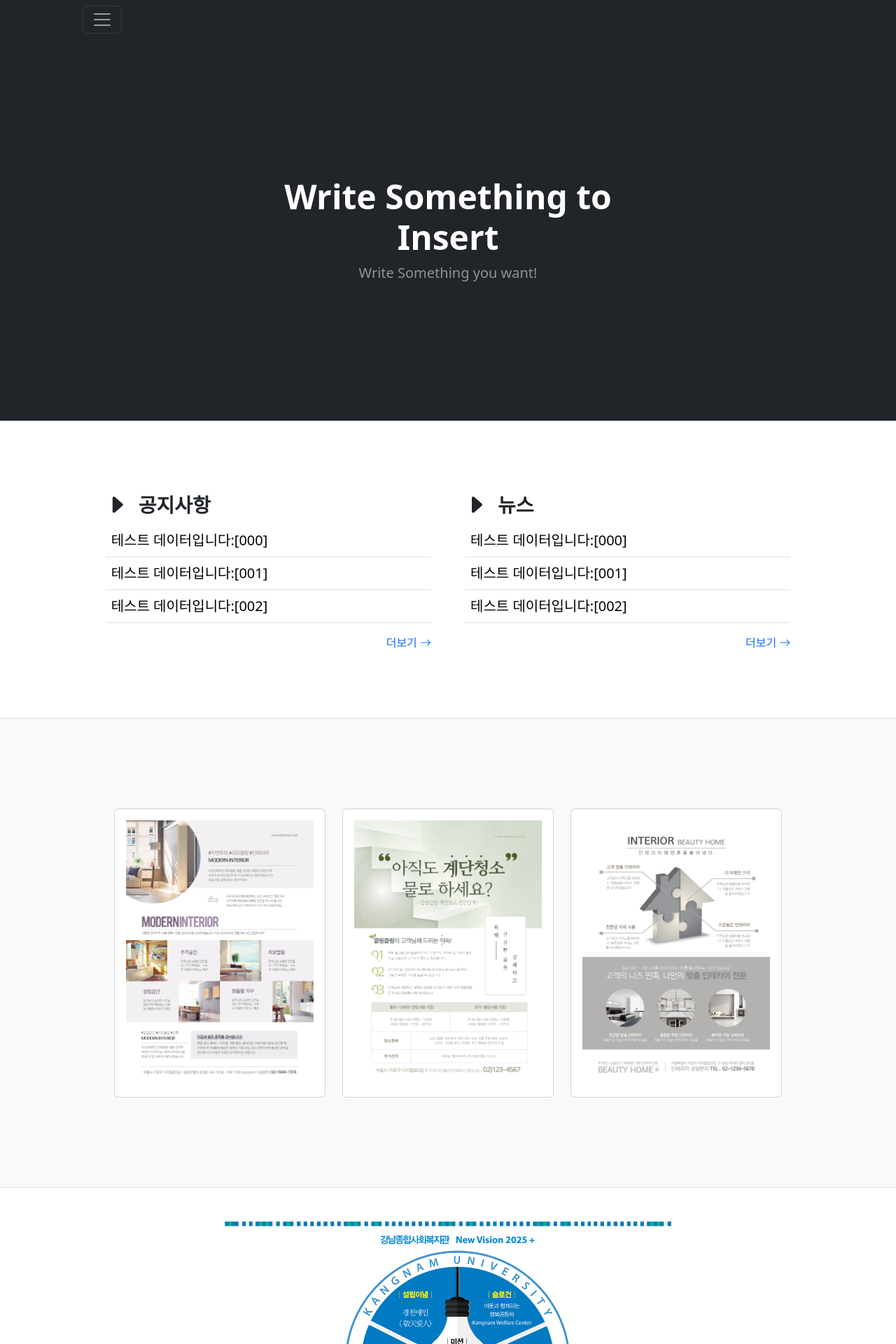
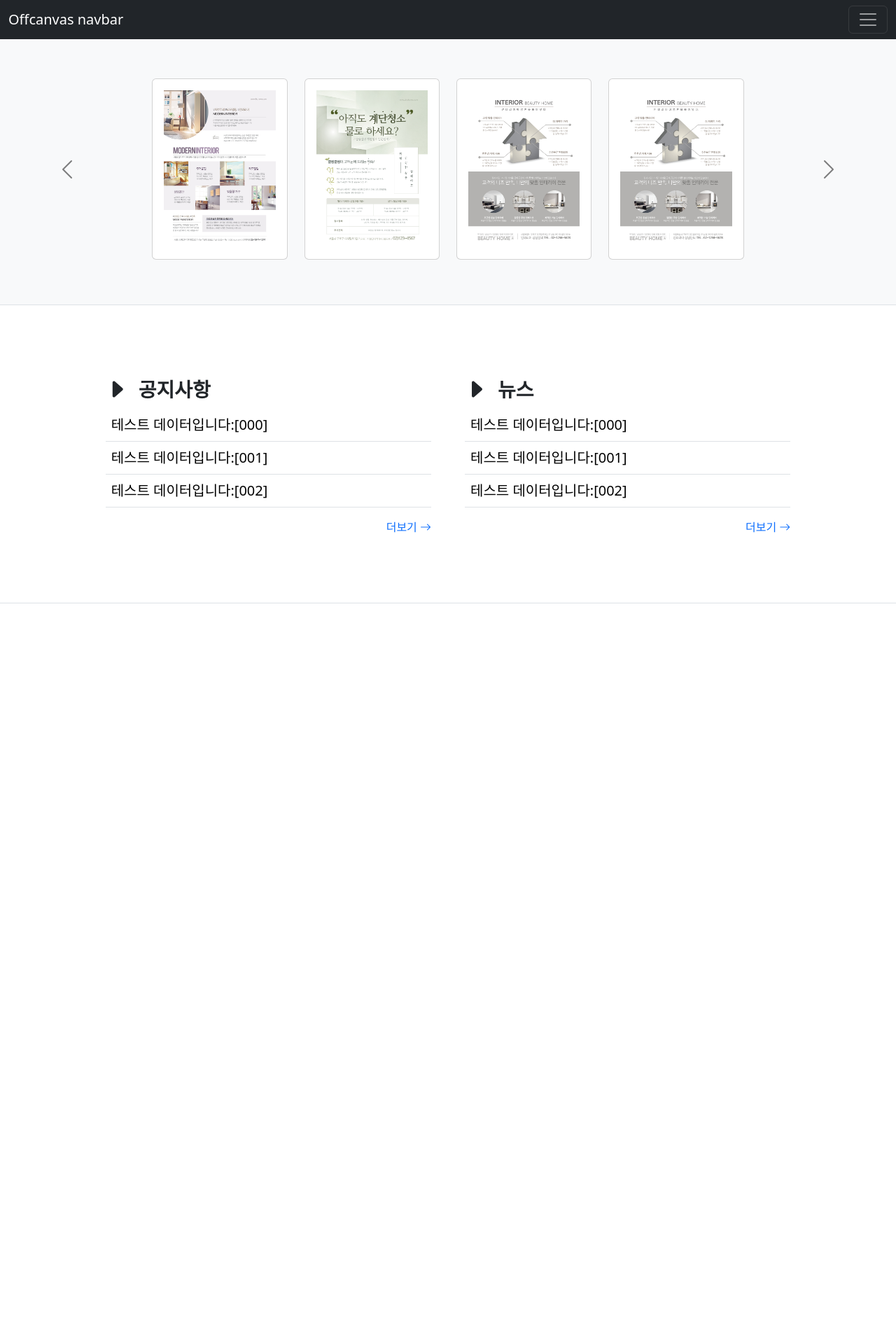
Before and after one commit to crossbat/team_project, a Django app: page / in a window 1280 px wide. Shown: the top 1920 px of the page at 70% size. After the commit the page ends 862 px from the top, so only its background shows below. Run offline with Django 4.2, Linux system fonts and the light colour scheme; data comes from the database, SQL or seed files in the repository; some libraries are stand-ins or nearby versions.

Commit message:
arrow change(dark) & navigation change(offcanvas)

```diff
--- a/templates/base.html
+++ b/templates/base.html
@@ -19,14 +19,70 @@
 	<a id="MOVE_TOP_BTN" class = "text-decoration-none fs-1" href="#">
 		<i class = "bi bi-arrow-up-circle-fill"></i>
 	</a>
-		<!-- Responsive navbar-->
-		<nav class="navbar navbar-expand-lg navbar-dark bg-dark">
-			<div class="container px-5">
-				<button class="navbar-toggler" type="button" data-bs-toggle="collapse" data-bs-target="#navbarSupportedContent" aria-controls="navbarSupportedContent" aria-expanded="false" aria-label="Toggle navigation"><span class="navbar-toggler-icon"></span></button>
-				<div class="collapse navbar-collapse" id="navbarSupportedContent">
+	<nav class="navbar navbar-dark bg-dark fixed-top">
+			<div class="container-fluid">
+				<a class="navbar-brand" href="#">Offcanvas navbar</a>
+				<button class="navbar-toggler" type="button" data-bs-toggle="offcanvas" data-bs-target="#offcanvasNavbar" aria-controls="offcanvasNavbar">
+					<span class="navbar-toggler-icon"></span>
+				</button>
+				<div class="offcanvas offcanvas-end" tabindex="-1" id="offcanvasNavbar" aria-labelledby="offcanvasNavbarLabel">
+					<div class="offcanvas-header">
+						<h5 class="offcanvas-title" id="offcanvasNavbarLabel">Offcanvas</h5>
+						<button type="button" class="btn-close text-reset" data-bs-dismiss="offcanvas" aria-label="Close"></button>
+					</div>
+					<div class="offcanvas-body">
+						<ul class="navbar-nav justify-content-end flex-grow-1 pe-3">
+							<li class="nav-item">
+								<a class="nav-link active" aria-current="page" href="#">Home</a>
+							</li>
+							<li class="nav-item">
+								<a class="nav-link" href="#">Link</a>
+							</li>
+							<li class="nav-item dropdown">
+								<a class="nav-link dropdown-toggle" href="#" id="offcanvasNavbarDropdown" role="button" data-bs-toggle="dropdown" aria-expanded="false">
+									Dropdown
+								</a>
+								<ul class="dropdown-menu" aria-labelledby="offcanvasNavbarDropdown">
+									<li><a class="dropdown-item" href="#">Action</a></li>
+									<li><a class="dropdown-item" href="#">Another action</a></li>
+									<li>
+										<hr class="dropdown-divider">
+									</li>
+									<li><a class="dropdown-item" href="#">Something else here</a></li>
+								</ul>
+							</li>
+						</ul>
+						<form class="d-flex">
+							<input class="form-control me-2" type="search" placeholder="Search" aria-label="Search">
+							<button class="btn btn-outline-success" type="submit">Search</button>
+						</form>
+					</div>
+				</div>
+			</div>
+		</nav>
+		<!-- Responsive navbar
+		<nav class="navbar navbar-expand-lg navbar-dark bg-dark fixed-top">
+			<div class="container-fluid px-5">
+				<a class = "navbar-brand" href = "#">navbar</a>
+				<button class="navbar-toggler" type="button" data-bs-toggle="offcanvas" data-bs-target="#offcanvasNavbar" aria-controls="offcanvasNavbar">
+				  <span class="navbar-toggler-icon"></span>
+				</button>
+				<div class="offcanvas offcanvas-start" tabindex = '-1' id="offcanvasNavbar" aria-labelledby = "offcanvasNavbarLabel">
 					<ul class="navbar-nav mx-auto mb-2 mb-lg-0">
 						<li class="nav-item dropdown">
 							<a class="nav-link fs-3 px-5 mx-3" href="{%  url 'index:index' %}">단체 소개</a>
+							<ul class = "dropdown-menu dropdown-menu-dark" style = "top:100%; left:22%" aria-labelledby = "navbarDarkDropdownMenuLink">
+								<li><a class = "dropdown-item" href = "#">content 1</a></li>
+								<li><a class = "dropdown-item" href = "#">content 2</a></li>
+								<li><a class = "dropdown-item" href = "#">content 3</a></li>
+							</ul>
+						</li>
+						<li class="nav-item dropdown">
+							<a class="nav-link fs-3 px-5 mx-3" href="#!" id = "navbarDarkDropdownMenuLink" role = "button" data-bs-toggle="dropdown" aria-expanded ="false">공지사항 | 뉴스</a>
+							<ul class="dropdown-menu dropdown-menu-dark" style = "top:100%; left:22%;" aria-labelledby="navbarDarkDropdownMenuLink">
+								<li><a class = "dropdown-item" href="{% url 'eventNews:event' %}">공지사항</a></li>
+								<li><a class = "dropdown-item" href="{% url 'eventNews:news' %}">뉴스</a></li>
+							</ul>
 						</li>
 						<li class="nav-item dropdown">
 							<a class="nav-link fs-3 px-5 mx-3" href="#!" id = "navbarDarkDropdownMenuLink" role = "button" data-bs-toggle="dropdown" aria-expanded ="false">공지사항 | 뉴스</a>
@@ -45,51 +101,10 @@
 				</div>
 			</div>
 		</nav>
+		-->
 		<!-- Header-->
 		{% block content %}
 		{% endblock %}
-		<!-- Footer-->
-		<section class = "bg-dark">
-			<div class = "container-fluid">
-				<footer class="row py-5 border-top justify-content-center">
-					<div class = "col-5">
-						<div class = "container-fluid d-flex align-items-center">
-							<a href="{% url 'index:index' %}" class = "text-decoration-none fs-1 text-white"><i class="bi bi-archive-fill"></i></a>
-							<span class = "text-white fs-4 ps-3" >사이트이름을 적어주세요</span>
-						</div>
-						<hr class = "text-white">
-						<p class = "text-muted">
-							경기도 용인시 기흥구 강남로 40(구갈동) 우(16979)
-							<br>
-							대표전화 : 031-280-3500 팩스 : 031-280-3173
-						</p>
-
-					</div>
-					<div class = "col-5">
-						<ul class = "nav justify-content-end">
-							<li class = "nav-item px-2">
-								<a href="#" class = "nav-link text-white fs-5">단체 소개</a>
-								<a href="#" class = "nav-link text-muted fs-6">비전 및 미션</a>
-								<a href="#" class = "nav-link text-muted fs-6">조직도</a>
-							</li>
-							<li class = "nav-item px-2">
-								<a href="#" class = "nav-link text-white fs-5">공지사항 | 뉴스</a>
-								<a href="{% url 'eventNews:event' %}" class = "nav-link text-muted fs-6">공지사항</a>
-								<a href="{% url 'eventNews:news' %}" class = "nav-link text-muted fs-6">뉴스</a>
-							</li>
-							<li class = "nav-item px-2">
-								<a href="{% url 'Post:post' %}" class = "nav-link text-white fs-5">간행물 게시판</a>
-							</li>
-							<li class = "nav-item px-2">
-								<a href="#" class = "nav-link text-white fs-5">Content</a>
-							</li>
-						</ul>
-					</div>
-				</footer>
-				<footer>
-				</footer>
-			</div>
-		</section>
 		<!-- Bootstrap core JS-->
 		<script src="https://cdn.jsdelivr.net/npm/bootstrap@5.2.3/dist/js/bootstrap.bundle.min.js"></script>
 		<!-- jquery -->
--- a/templates/index.html
+++ b/templates/index.html
@@ -2,18 +2,61 @@
 {% load static %}
 {% block content %}
 <!-- Header-->
-<header class="bg-dark" style="padding-top : 100px; padding-bottom :100px">
-	<div class="container px-5 py-5">
-		<div class="row gx-5 justify-content-center">
-			<div class="col-lg-6">
-				<div class="text-center my-5">
-					<h1 class="display-5 fw-bolder text-white mb-2">Write Something to Insert</h1>
-					<p class="lead text-white-50 mb-4">Write Something you want!</p>
+<!-- Publications section-->
+<section class="bg-light border-bottom mt-5" style = "padding : 5vw 0">
+	<div id="carouselExampleControls" class="carousel carousel-dark slide" data-bs-ride="carousel">
+		<div class="carousel-inner">
+			<div class="carousel-item active">
+				<div class = "row justify-content-center">
+					<div class = "col-2">
+						<div class = "card d-block">
+							<div class = "card-body">
+								<a href="{% url 'Post:post' %}">
+									<img src={% static "image/example1.jpg"%} alt="..." class = "w-100">
+								</a>
+							</div>
+						</div>
+					</div>
+					<div class = "col-2">
+						<div class = "card d-block">
+							<div class = "card-body">
+								<a href="#">
+									<img src={% static "image/example2.jpg"%} alt="..." class = "w-100">
+								</a>
+							</div>
+						</div>
+					</div>
+					<div class = "col-2">
+						<div class = "card d-block">
+							<div class = "card-body">
+								<a href="#">
+									<img src={% static "image/example3.jpg"%} alt="..." class = "w-100">
+								</a>
+							</div>
+						</div>
+					</div>
+					<div class = "col-2">
+						<div class = "card d-block">
+							<div class = "card-body">
+								<a href="#">
+									<img src={% static "image/example3.jpg"%} alt="..." class = "w-100">
+								</a>
+							</div>
+						</div>
+					</div>
 				</div>
 			</div>
 		</div>
+		<button class="carousel-control-prev" type="button" data-bs-target="#carouselExampleControls" data-bs-slide="prev">
+			<span class="carousel-control-prev-icon" aria-hidden="true"></span>
+			<span class="visually-hidden">Previous</span>
+		</button>
+		<button class="carousel-control-next" type="button" data-bs-target="#carouselExampleControls" data-bs-slide="next">
+			<span class="carousel-control-next-icon" aria-hidden="true"></span>
+			<span class="visually-hidden">Next</span>
+		</button>
 	</div>
-</header>
+</section>
 <!-- Event section-->
 <section class="py-5 border-bottom" id="features">
 	<div class="container-fluid px-5 my-5">
@@ -59,116 +102,4 @@
 		</div>
 	</div>
 </section>
-<!-- Publications section-->
-<section class="bg-light border-bottom" style = "padding : 10vw 0">
-	<div id="carouselExampleControls" class="carousel slide" data-bs-ride="carousel">
-		<div class="carousel-inner">
-			<div class="carousel-item active">
-				<div class = "row justify-content-center">
-					<div class = "col-3">
-						<div class = "card d-block">
-							<div class = "card-body">
-								<a href="{% url 'Post:post' %}">
-									<img src={% static "image/example1.jpg"%} alt="..." class = "w-100">
-								</a>
-							</div>
-						</div>
-					</div>
-					<div class = "col-3">
-						<div class = "card d-block">
-							<div class = "card-body">
-								<a href="#">
-									<img src={% static "image/example2.jpg"%} alt="..." class = "w-100">
-								</a>
-							</div>
-						</div>
-					</div>
-					<div class = "col-3">
-						<div class = "card d-block">
-							<div class = "card-body">
-								<a href="#">
-									<img src={% static "image/example3.jpg"%} alt="..." class = "w-100">
-								</a>
-							</div>
-						</div>
-					</div>
-				</div>
-			</div>
-			<div class="carousel-item">
-				<div class = "row justify-content-center">
-					<div class = "col-3">
-						<div class = "card d-block">
-							<div class = "card-body">
-								<a href="#">
-									<img src={% static "image/example1.jpg"%} alt="..." class = "w-100">
-								</a>
-							</div>
-						</div>
-					</div>
-					<div class = "col-3">
-						<div class = "card d-block">
-							<div class = "card-body">
-								<a href="#">
-									<img src={% static "image/example2.jpg"%} alt="..." class = "w-100">
-								</a>
-							</div>
-						</div>
-					</div>
-					<div class = "col-3">
-						<div class = "card d-block">
-							<div class = "card-body">
-								<a href="#">
-									<img src={% static "image/example3.jpg"%} alt="..." class = "w-100">
-								</a>
-							</div>
-						</div>
-					</div>
-				</div>
-			</div>
-			<div class="carousel-item">
-				<div class = "row justify-content-center">
-					<div class = "col-3">
-						<div class = "card d-block">
-							<div class = "card-body">
-								<a href="#">
-								<img src={% static "image/example1.jpg"%} alt="..." class = "w-100">
-								</a>
-							</div>
-						</div>
-					</div>
-					<div class = "col-3">
-						<div class = "card d-block">
-							<div class = "card-body">
-								<a href="#">
-									<img src={% static "image/example2.jpg"%} alt="..." class = "w-100">
-								</a>
-							</div>
-						</div>
-					</div>
-					<div class = "col-3">
-						<div class = "card d-block">
-							<div class = "card-body">
-								<a href="#">
-									<img src={% static "image/example3.jpg"%} alt="..." class = "w-100">
-								</a>
-							</div>
-						</div>
-					</div>
-				</div>
-			</div>
-		</div>
-		<button class="carousel-control-prev" type="button" data-bs-target="#carouselExampleControls" data-bs-slide="prev">
-			<span class="carousel-control-prev-icon" aria-hidden="true"></span>
-			<span class="visually-hidden">Previous</span>
-		</button>
-		<button class="carousel-control-next" type="button" data-bs-target="#carouselExampleControls" data-bs-slide="next">
-			<span class="carousel-control-next-icon" aria-hidden="true"></span>
-			<span class="visually-hidden">Next</span>
-		</button>
-	</div>
-</section>
-<!-- Vision/Mission image section-->
-<section class="py-5 border-bottom">
-	<img src={% static "image/mission_example.jpg"%} alt="비전, 미션 이미지가 들어올 자리 입니다." class = "mx-auto d-block w-50">
-</section>
 {% endblock %}
```
